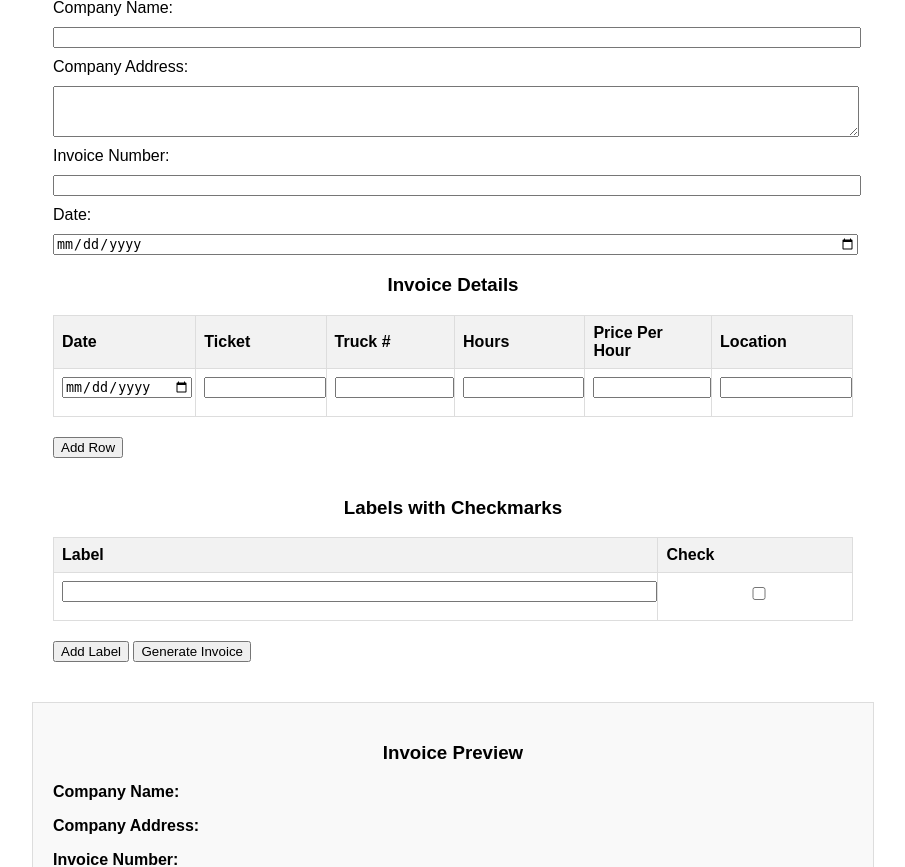
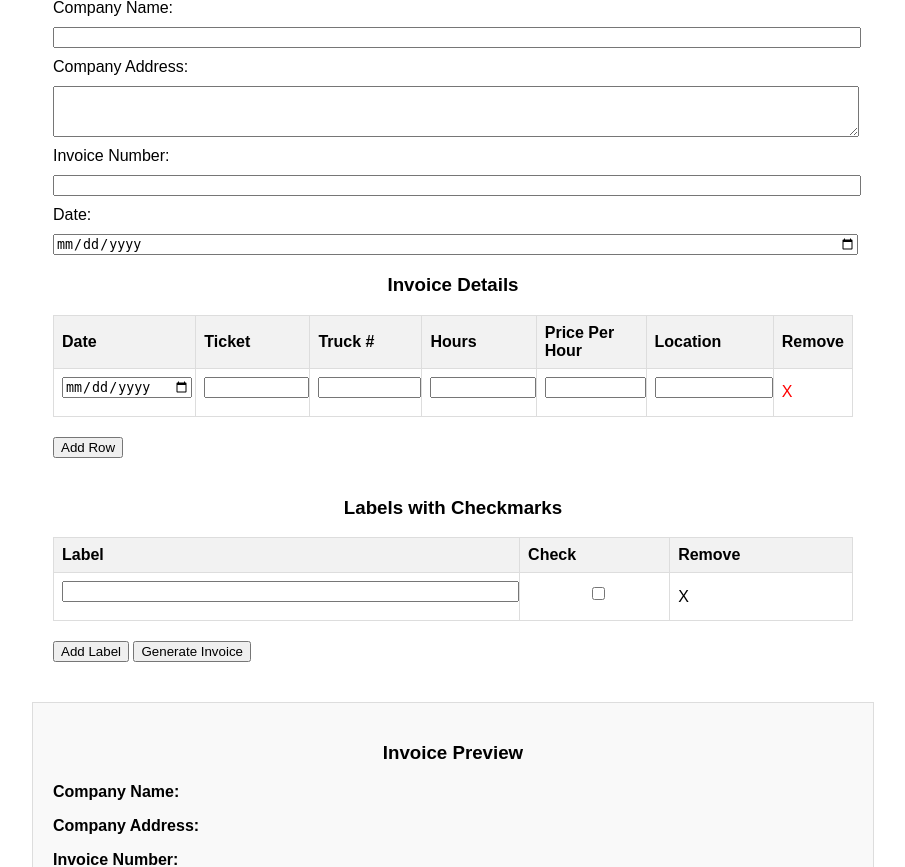
Before and after one commit to aReinoso007/invoice_generator, a Flask app: page / in a window 1280 px wide. Shown: the part 81-948 px from the top of the page, without its empty margins (187-1092 px from the left). Run offline with Flask 3, Linux system fonts and the light colour scheme.

Commit message:
label add and delete

```diff
--- a/app.py
+++ b/app.py
@@ -69,6 +69,19 @@ def generate_invoice():
     total_hours = df["hours"].sum()
     total_amount = df["Total"].sum()
     print("DataFrame:", df)
+
+    # Extract label data
+    labels = data.get('label_text[]', [])
+    checks = data.get('label_check[]', [])
+
+    if not isinstance(labels, list):
+        labels = [labels]
+
+    if not isinstance(checks, list):
+        checks = [checks]
+
+    print("Labels:", labels)
+    print("Checks:", checks)
 
     # Create a PDF
     output = io.BytesIO()
@@ -173,17 +186,12 @@ def generate_invoice():
 
     # Add the table to the elements list
     elements.append(table)
-    elements.append(Spacer(1, 12))
+    elements.append(Spacer(1, 24))
 
     # Add labels and checks
-    label_texts = data.get('label_text[]', [])
-    label_checks = data.get('label_check[]', [])
-
-    for label, check in zip(label_texts, label_checks):
-        check_mark = '✔' if check else ''
-        label_paragraph = Paragraph(f'{label}: {check_mark}', styles['Normal'])
-        elements.append(label_paragraph)
-        elements.append(Spacer(1, 6))
+    for label, check in zip(labels, checks):
+        checkmark = '✔' if check else ''
+        elements.append(Paragraph(f'{label}: {checkmark}', styles['Normal']))
 
     # Build the PDF
     doc.build(elements)
--- a/templates/index.html
+++ b/templates/index.html
@@ -38,6 +38,10 @@
         #add-row, #add-label-row {
             margin-bottom: 20px;
         }
+        .remove-row {
+            cursor: pointer;
+            color: red;
+        }
         .preview {
             margin: 20px auto;
             width: 80%;
@@ -72,6 +76,7 @@
                 <th>Hours</th>
                 <th>Price Per Hour</th>
                 <th>Location</th>
+                <th>Remove</th>
             </tr>
             <tr>
                 <td><input type="date" name="table_date[]"></td>
@@ -80,6 +85,7 @@
                 <td><input type="number" name="table_hours[]"></td>
                 <td><input type="number" name="table_price[]"></td>
                 <td><input type="text" name="table_location[]"></td>
+                <td class="remove-row">X</td>
             </tr>
         </table>
         <button type="button" id="add-row">Add Row</button>
@@ -89,10 +95,12 @@
             <tr>
                 <th>Label</th>
                 <th>Check</th>
+                <th>Remove</th>
             </tr>
             <tr>
                 <td><input type="text" name="label_text[]"></td>
                 <td><input type="checkbox" name="label_check[]"></td>
+                <td class="remove-label-row">X</td>
             </tr>
         </table>
         <button type="button" id="add-label-row">Add Label</button>
@@ -160,12 +168,22 @@
             }
 
             $('#add-row').click(function() {
-                $('#invoice-details-table').append('<tr><td><input type="date" name="table_date[]"></td><td><input type="text" name="table_ticket[]"></td><td><input type="text" name="table_truck[]"></td><td><input type="number" name="table_hours[]"></td><td><input type="number" name="table_price[]"></td><td><input type="text" name="table_location[]"></td></tr>');
+                $('#invoice-details-table').append('<tr><td><input type="date" name="table_date[]"></td><td><input type="text" name="table_ticket[]"></td><td><input type="text" name="table_truck[]"></td><td><input type="number" name="table_hours[]"></td><td><input type="number" name="table_price[]"></td><td><input type="text" name="table_location[]"></td><td class="remove-row">X</td></tr>');
+                updatePreview();
+            });
+
+            $('#invoice-details-table').on('click', '.remove-row', function() {
+                $(this).closest('tr').remove();
                 updatePreview();
             });
 
             $('#add-label-row').click(function() {
-                $('#labels-table').append('<tr><td><input type="text" name="label_text[]"></td><td><input type="checkbox" name="label_check[]"></td></tr>');
+                $('#labels-table').append('<tr><td><input type="text" name="label_text[]"></td><td><input type="checkbox" name="label_check[]"></td><td class="remove-label-row">X</td></tr>');
+                updatePreview();
+            });
+
+            $('#labels-table').on('click', '.remove-label-row', function() {
+                $(this).closest('tr').remove();
                 updatePreview();
             });
 
```
Also changed, not shown: log.json (+1 -1 lines).
